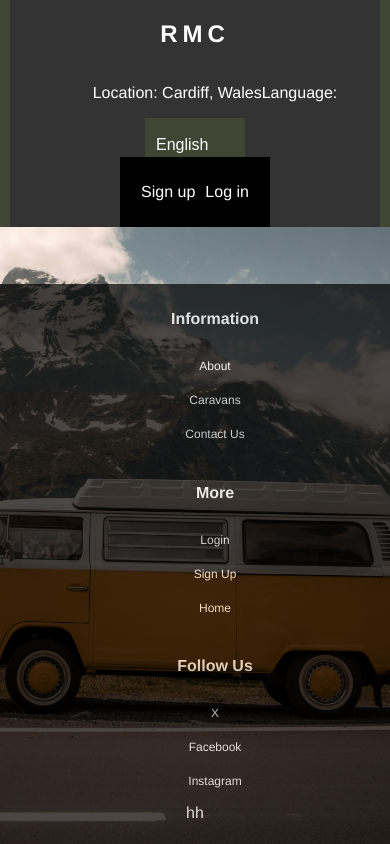
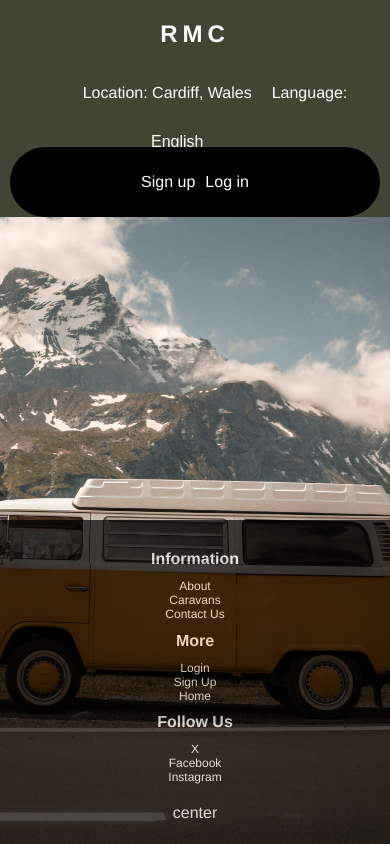
Before and after one commit to craiganthonylewis/Rent_My_Caravan, a PHP site: page / in a window 390 px wide. Run offline with PHP 8.4, Linux system fonts and the light colour scheme.

Commit message:
Responsive 960 Grid Base
Signed-off-by: craiganthonylewis <craiganthonylewis@outlook.com>

```diff
--- a/css/style.css
+++ b/css/style.css
@@ -12,14 +12,17 @@ select {
 
     width: 100px;
     height: 60%;
-    padding: 10px;
+    padding: 5px;
     font-size: 16px;
     border-radius: 0;
     border: 1px solid #414533;
     background-color: #414533;
     cursor: pointer;
     color: white;
+}
 
+label{
+    margin-left: 20px;
 }
 
 select:hover {
@@ -41,12 +44,12 @@ select:hover {
 
 .login_links_button {
     background-color: black;
-    width: 150px;
+    width: 100%;
     height: 70px;
     display: flex;
     justify-content: center;
     align-items: center;
-    margin: 0 auto;
+    border-radius: 90px;
 }
 
 #login_links_button ul {
@@ -73,7 +76,6 @@ select:hover {
 
 #accessibility_links ul{
     display: flex;
-    gap: 20px;
 }
 
 #accessibility_links a{
@@ -97,15 +99,17 @@ footer {
     height: auto;
     color: white;
     text-align: center;
-    display: flex;
-    flex-direction: column;
-    justify-content: center;
-    align-items: center;
+    /*flex-direction: column;*/
+    /*justify-content: center;*/
+    /*align-items: center;*/
+    /*flex-wrap: wrap;*/
 }
 
 #footer_container {
     display: flex;
-    width: 100%;
+    justify-content: space-around;
+    /*width: 100%;*/
+    padding: 20px;
 }
 
 #footer_container li {
@@ -113,14 +117,22 @@ footer {
 }
 
 #footer_list_1, #footer_list_2, #footer_list_3 {
-    background-color: #000000;
+    display: flex;
+    flex-direction: column;
+    flex-wrap: wrap;
 }
 
-#footer_list_1 ul, #footer_list_2 ul, #footer_list_3 ul {
-    display: flex;
-    flex-direction: column;
+/*#footer_list_1 ul, #footer_list_2 ul, #footer_list_3 */
+#footer_container ul {
+    /*display: flex;*/
+    /*flex-direction: column;*/
+    /*gap: 20px;*/
+    /*align-items: center;*/
+    list-style: none;
+    margin: 0;
+    padding: 0;
+    overflow: hidden;
     gap: 20px;
-    align-items: center;
 }
 
 #footer_list_1 h1, #footer_list_2 h1, #footer_list_3 h1 {
@@ -146,7 +158,3 @@ footer {
     width: 100%;
     background-color: black;
 }
-
-.column_4 {
-    background-color: #333333;
-}
--- a/index.html
+++ b/index.html
@@ -15,24 +15,25 @@
   <nav>
   <div class = "container_960">
 
-    <div class = "column_4" id = "logo"><a href="index.html"><h1>RMC</h1></a></div>
-    <div class = "column_4" id = "accessibility_links">
+    <div class = "column_2" id = "logo"><a href="index.html"><h1>RMC</h1></a></div>
+    <div class = "column_8" id = "accessibility_links">
 
       <ul>
         <li><a href="index.html">Location: Cardiff, Wales</a></li>
       </ul>
 
       <label for="dropdown">Language:</label>
-      <select id="dropdown">
+        <select id="dropdown">
         <option value="English">English</option>
-        <option value="Cymraeg">Cymraeg</option>
+        <option value="Cymraeg">Welsh</option>
         <option value="Ukrainian">Ukrainian</option>
-        <option value="Italiano">Italiano</option>
+        <option value="Italiano">Italian</option>
+        <option value="Japanese">Japanese</option>
       </select>
 
     </div>
 
-    <div class = "column_4" id = "login_links_button">
+    <div class = "column_2" id = "login_links_button">
       <div class = "login_links_button">
 
         <ul>
@@ -76,7 +77,7 @@
     </div>
   </div>
 
-  <div id ="copyright">hh</div>
+  <div id ="copyright">center</div>
 
 </footer>
 
```
